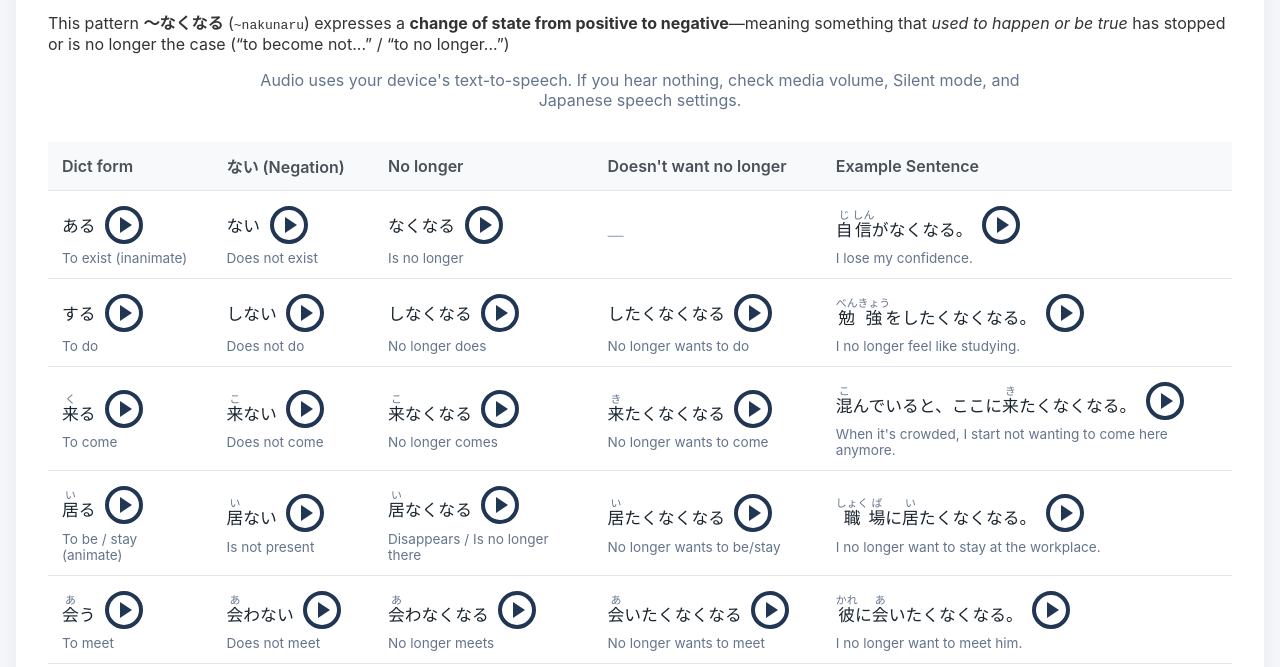
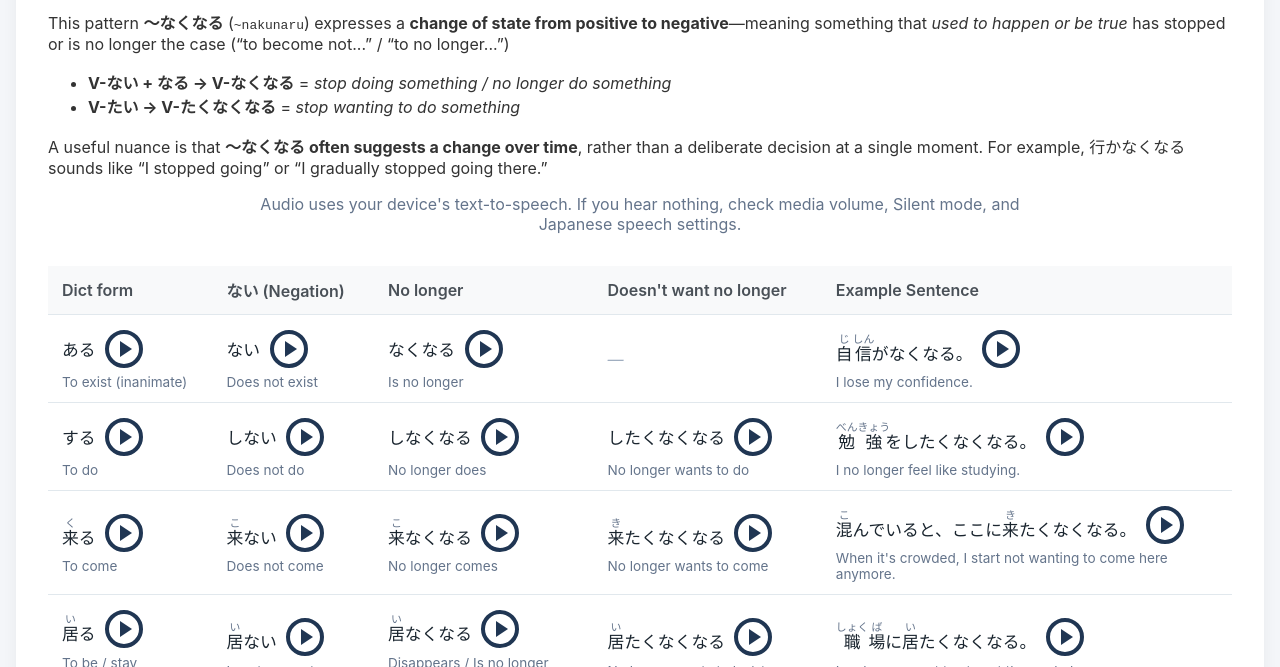
Before and after one commit to chaos-theory06/nihongo, a plain HTML site: page grammar.html in a window 1280 px wide. Shown: the part 133-800 px from the top of the page. Drawn offline with Linux system fonts and the light colour scheme.

Commit message:
Expand nakunaru grammar explanation
Co-authored-by: Copilot <223556219+Copilot@users.noreply.github.com>

```diff
--- a/grammar.html
+++ b/grammar.html
@@ -283,6 +283,11 @@
   <section class="container" id="conjugation" aria-labelledby="page-title">
     <h1 id="page-title">Change (変化) positive to negative state 〜なくなる</h1>
     <p>This pattern <strong>〜なくなる</strong> (<code>~nakunaru</code>) expresses a <strong>change of state from positive to negative</strong>—meaning something that <em>used to happen or be true</em> has stopped or is no longer the case (“to become not...” / “to no longer...”)</p>
+    <ul>
+      <li><strong>V-ない + なる → V-なくなる</strong> = <em>stop doing something / no longer do something</em></li>
+      <li><strong>V-たい → V-たくなくなる</strong> = <em>stop wanting to do something</em></li>
+    </ul>
+    <p>A useful nuance is that <strong>〜なくなる often suggests a change over time</strong>, rather than a deliberate decision at a single moment. For example, <span lang="ja">行かなくなる</span> sounds like “I stopped going” or “I gradually stopped going there.”</p>
     <p class="audio-help">Audio uses your device's text-to-speech. If you hear nothing, check media volume, Silent mode, and Japanese speech settings.</p>
     <p id="audio-status" role="status" aria-live="polite"></p>
     <p class="table-hint">Swipe the table horizontally to view all columns.</p>
```
